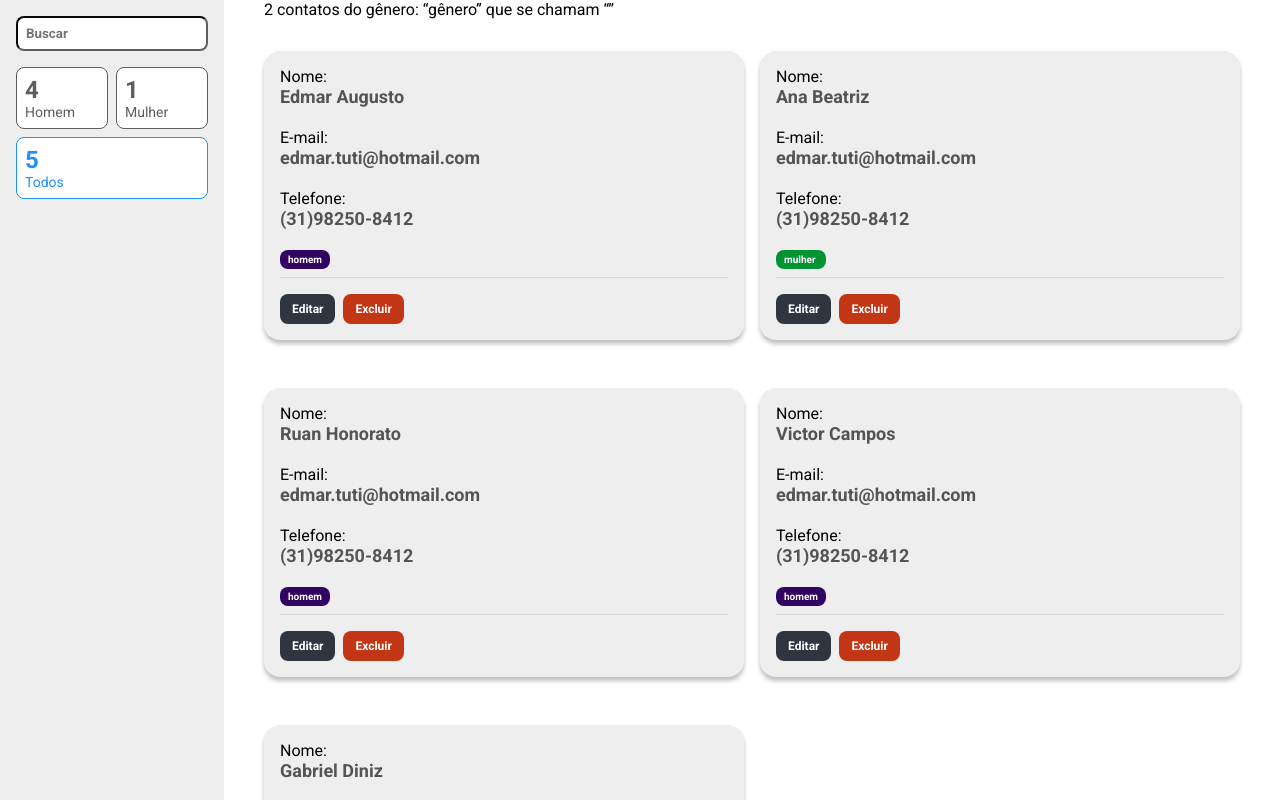
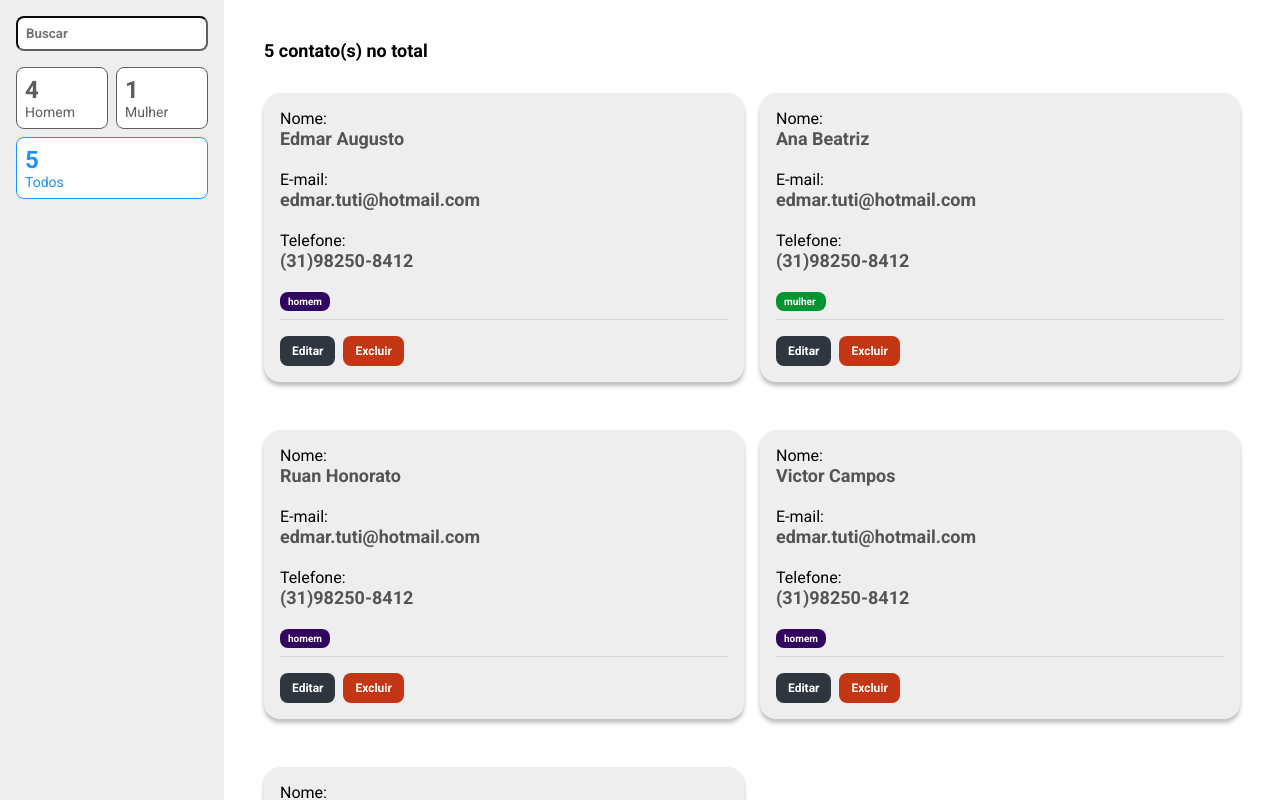
Before and after one commit to EdmarAugust0/lista-de-contatos, a React (Create React App) app: page / in a window 1280 px wide. Built offline with nearby package versions, Linux system fonts and the light colour scheme.

Commit message:
estilizando o filtro

```diff
--- a/src/containers/ListaDeContatos/index.tsx
+++ b/src/containers/ListaDeContatos/index.tsx
@@ -1,7 +1,7 @@
 import { useSelector } from 'react-redux'
 
 import Contato from '../../components/Contato'
-import { Container } from './styles'
+import { Container, Resultado } from './styles'
 import { RootReducer } from '../../store'
 
 const ListaDeContatos = () => {
@@ -29,14 +29,31 @@ const ListaDeContatos = () => {
     }
   }
 
+  const exibeResultadoFiltragem = (quantidade: number) => {
+    let mensagem = ''
+    const complementacao =
+      nomeContato !== undefined && nomeContato.length > 0
+        ? `que se
+  chamam "${nomeContato}"`
+        : ''
+
+    if (categoria === 'todos') {
+      mensagem = `${quantidade} contato(s) no total ${complementacao}`
+    } else {
+      mensagem = `${quantidade} contato(s) do gênero: "${valor}" ${complementacao}`
+    }
+
+    return mensagem
+  }
+
+  const contatos = filtraContatos()
+  const mensagem = exibeResultadoFiltragem(contatos.length)
+
   return (
     <Container>
-      <p>
-        2 contatos do gênero: &ldquo;gênero&rdquo; que se chamam &ldquo;
-        {nomeContato}&rdquo;
-      </p>
+      <Resultado>{mensagem}</Resultado>
       <ul>
-        {filtraContatos().map((c) => (
+        {contatos.map((c) => (
           <li key={c.nome}>
             <Contato
               nome={c.nome}
--- a/src/containers/ListaDeContatos/styles.ts
+++ b/src/containers/ListaDeContatos/styles.ts
@@ -11,3 +11,9 @@ export const Container = styled.main`
     grid-gap: 16px;
   }
 `
+export const Resultado = styled.p`
+  display: block;
+  margin-top: 40px;
+  font-size: 18px;
+  font-weight: bold;
+`
```
